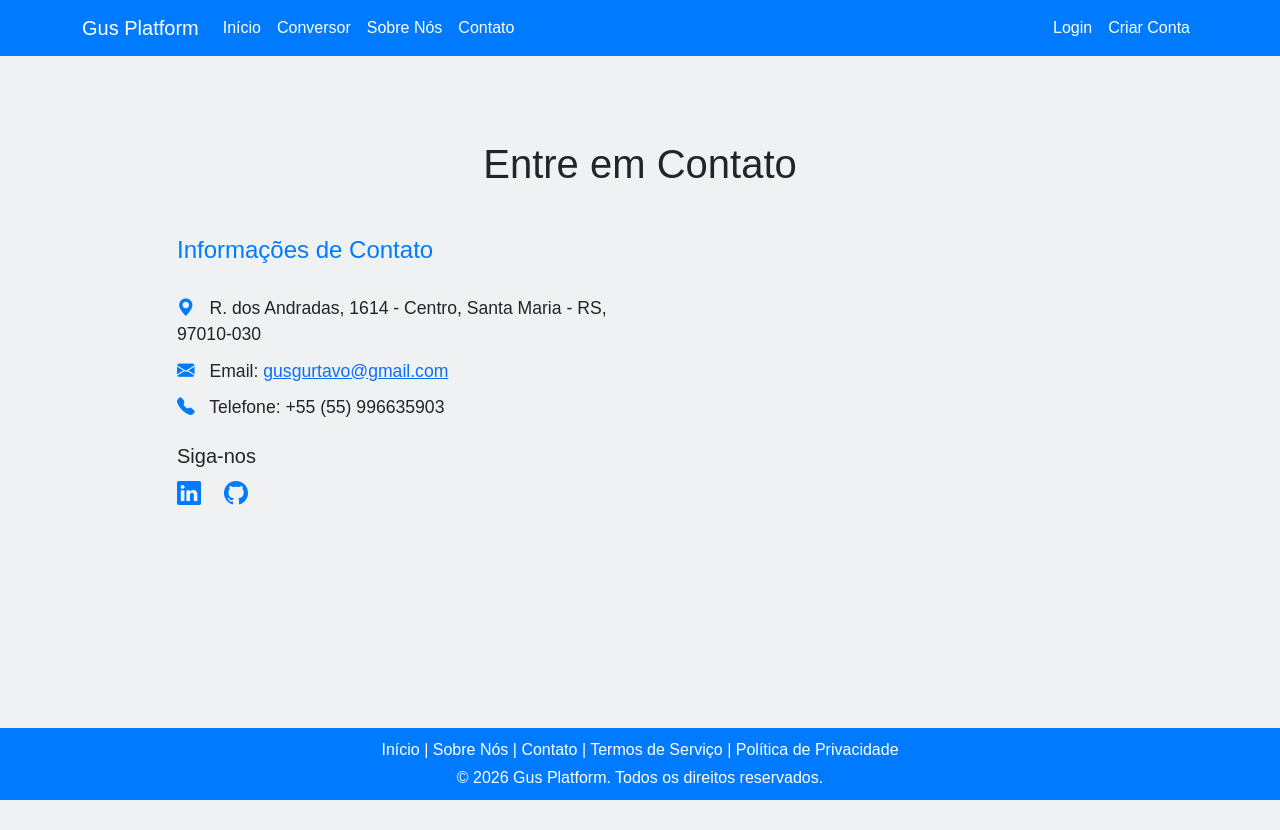
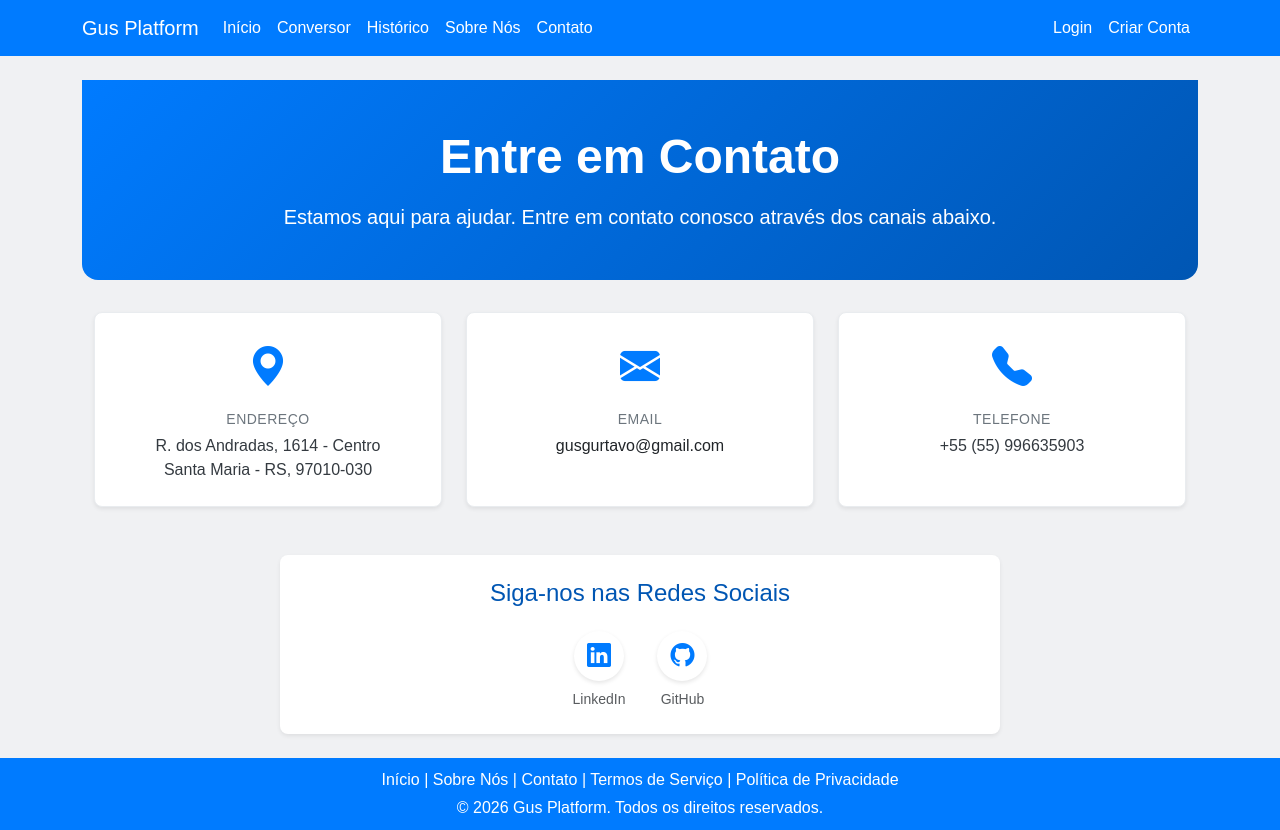
Before and after one commit to GustavoGarciaPereira/SIESTA_Platform, a Django app: page /contact/ in a window 1280 px wide. Before the commit the page ends 800 px from the top, so only its background shows below. Run offline with Django 4.2, Linux system fonts and the light colour scheme.

Commit message:
correcao visial

```diff
--- a/converter/templates/base.html
+++ b/converter/templates/base.html
@@ -28,6 +28,9 @@
                     </li>
                     <li class="nav-item">
                         <a class="nav-link" href="{% url 'convert' %}">Conversor</a>
+                    </li>
+                    <li class="nav-item">
+                        <a class="nav-link" href="{% url 'converter_history' %}">Histórico</a>
                     </li>
                     <li class="nav-item">
                         <a class="nav-link" href="{% url 'about' %}">Sobre Nós</a>
--- a/converter/templates/contact.html
+++ b/converter/templates/contact.html
@@ -4,42 +4,85 @@
 
 {% block extra_css %}
 <style>
-    .contact-section {
-        padding: 60px 0;
+.contact-hero {
+    background: linear-gradient(135deg, #007bff 0%, #0056b3 100%);
+    color: white;
+    padding: 3rem 0;
+    margin-bottom: 2rem;
+    border-radius: 0 0 1rem 1rem;
 }
-    .contact-section h2 {
-        color: #007bff; /* Cor primária da navbar */
-        margin-bottom: 30px;
+.contact-card {
+    background: #fff;
+    border: 1px solid #e9ecef;
+    border-radius: 0.5rem;
+    box-shadow: 0 0.125rem 0.25rem rgba(0,0,0,0.075);
+    transition: all 0.2s ease;
+    height: 100%;
+    padding: 1.5rem;
+    text-align: center;
 }
-    .contact-info p {
-        font-size: 1.1rem;
-        margin-bottom: 10px;
+.contact-card:hover {
+    transform: translateY(-3px);
+    box-shadow: 0 0.5rem 1rem rgba(0,0,0,0.1);
+    border-color: #007bff;
 }
-    .contact-info i {
-        margin-right: 10px;
+.contact-icon {
+    font-size: 2.5rem;
     color: #007bff;
+    margin-bottom: 0.75rem;
 }
-    .contact-form {
-        background-color: #fff;
-        padding: 30px;
-        border-radius: 8px;
-        box-shadow: 0 0 20px rgba(0,0,0,0.1);
+.contact-label {
+    font-size: 0.875rem;
+    color: #6c757d;
+    text-transform: uppercase;
+    letter-spacing: 0.5px;
+    margin-bottom: 0.25rem;
 }
-    /* Adicionar ícones do Bootstrap se não estiverem globalmente disponíveis */
-    @import url("https://cdn.jsdelivr.net/npm/bootstrap-icons@1.7.2/font/bootstrap-icons.css");
+.contact-value {
+    font-size: 1rem;
+    color: #343a40;
+    font-weight: 500;
+}
+.social-icon {
+    display: inline-flex;
+    align-items: center;
+    justify-content: center;
+    width: 50px;
+    height: 50px;
+    border-radius: 50%;
+    background: #fff;
+    color: #007bff;
+    font-size: 1.5rem;
+    text-decoration: none;
+    transition: all 0.2s ease;
+    box-shadow: 0 2px 4px rgba(0,0,0,0.1);
+}
+.social-icon:hover {
+    background: #007bff;
+    color: white;
+    transform: scale(1.05);
+}
 </style>
 {% endblock %}
 
 {% block content %}
-<div class="container contact-section">
-    <div class="row">
-        <div class="col-lg-10 mx-auto">
-            <h1 class="text-center mb-5">Entre em Contato</h1>
+<!-- Hero Section -->
+<div class="contact-hero">
+    <div class="container">
+        <div class="row justify-content-center">
+            <div class="col-lg-8 text-center">
+                <h1 class="display-5 fw-bold mb-3">Entre em Contato</h1>
+                <p class="lead mb-0">Estamos aqui para ajudar. Entre em contato conosco através dos canais abaixo.</p>
+            </div>
+        </div>
+    </div>
+</div>
 
-            {# Bloco para exibir mensagens do Django, se não estiver no base.html #}
+<div class="container">
+    <!-- Messages -->
     {% if messages %}
-                <div class="row justify-content-center mb-3">
-                    <div class="col-md-8">
+    <div class="row justify-content-center mb-4">
+        <div class="col-lg-10">
             {% for message in messages %}
             <div class="alert alert-{{ message.tags }} alert-dismissible fade show" role="alert">
                 {{ message }}
@@ -49,53 +92,53 @@
         </div>
     </div>
     {% endif %}
-            {# Se já estiver no base.html, este bloco acima não é necessário aqui #}
 
-
-            <div class="row">
-                <div class="col-md-6 mb-4 mb-md-0">
-                    <div class="contact-info">
-                        <h2 class="h4">Informações de Contato</h2>
-                        <p><i class="bi bi-geo-alt-fill"></i> R. dos Andradas, 1614 - Centro, Santa Maria - RS, 97010-030</p>
-                        <p><i class="bi bi-envelope-fill"></i> Email: <a href="mailto:gusgurtavo@gmail.com">gusgurtavo@gmail.com</a></p>
-                        <p><i class="bi bi-telephone-fill"></i> Telefone: +55 (55) 996635903</p>
-
-                        <h3 class="h5 mt-4">Siga-nos</h3>
-                        <p>
-                            <a href="https://www.linkedin.com/in/gustavo-garcia-pereira-078240143/" class="text-primary me-2"><i class="bi bi-linkedin fs-4"></i></a>
-                            <a href="https://github.com/GustavoGarciaPereira/SIESTA_Platform" class="text-primary"><i class="bi bi-github fs-4"></i></a>
-                        </p>
+    <!-- Contact Cards -->
+    <div class="row g-4 mb-5">
+        <div class="col-md-4">
+            <div class="contact-card">
+                <div class="contact-icon"><i class="bi bi-geo-alt-fill"></i></div>
+                <div class="contact-label">Endereço</div>
+                <div class="contact-value">R. dos Andradas, 1614 - Centro<br>Santa Maria - RS, 97010-030</div>
+            </div>
+        </div>
+        <div class="col-md-4">
+            <div class="contact-card">
+                <div class="contact-icon"><i class="bi bi-envelope-fill"></i></div>
+                <div class="contact-label">Email</div>
+                <div class="contact-value"><a href="mailto:gusgurtavo@gmail.com" class="text-decoration-none text-dark">gusgurtavo@gmail.com</a></div>
+            </div>
+        </div>
+        <div class="col-md-4">
+            <div class="contact-card">
+                <div class="contact-icon"><i class="bi bi-telephone-fill"></i></div>
+                <div class="contact-label">Telefone</div>
+                <div class="contact-value">+55 (55) 996635903</div>
+            </div>
         </div>
     </div>
 
-                {% comment %} <div class="col-md-6">
-                    <div class="contact-form">
-                        <h2 class="h4 mb-4">Envie-nos uma Mensagem</h2>
-                        <form action="{% url 'contact_submit' %}" method="POST">
-                            {% csrf_token %}
-                            <div class="mb-3">
-                                <label for="contactName" class="form-label">Seu Nome</label>
-                                <input type="text" class="form-control" id="contactName" name="name" required>
+    <!-- Social Media -->
+    <div class="row justify-content-center">
+        <div class="col-lg-8">
+            <div class="card border-0 shadow-sm">
+                <div class="card-body text-center py-4">
+                    <h3 class="h4 mb-4" style="color: #0056b3;">Siga-nos nas Redes Sociais</h3>
+                    <div class="d-flex justify-content-center">
+                        <div class="text-center mx-3">
+                            <a href="https://www.linkedin.com/in/gustavo-garcia-pereira-078240143/" class="social-icon" target="_blank" rel="noopener noreferrer">
+                                <i class="bi bi-linkedin"></i>
+                            </a>
+                            <div class="small text-muted mt-2">LinkedIn</div>
                         </div>
-                            <div class="mb-3">
-                                <label for="contactEmail" class="form-label">Seu Email</label>
-                                <input type="email" class="form-control" id="contactEmail" name="email" required>
+                        <div class="text-center mx-3">
+                            <a href="https://github.com/GustavoGarciaPereira/SIESTA_Platform" class="social-icon" target="_blank" rel="noopener noreferrer">
+                                <i class="bi bi-github"></i>
+                            </a>
+                            <div class="small text-muted mt-2">GitHub</div>
                         </div>
-                            <div class="mb-3">
-                                <label for="contactSubject" class="form-label">Assunto</label>
-                                <input type="text" class="form-control" id="contactSubject" name="subject" required>
                     </div>
-                            <div class="mb-3">
-                                <label for="contactMessage" class="form-label">Mensagem</label>
-                                <textarea class="form-control" id="contactMessage" name="message" rows="5" required></textarea>
                 </div>
-                            <button type="submit" class="btn btn-primary w-100">
-                                <i class="bi bi-send-fill"></i> Enviar Mensagem
-                            </button>
-                            <!-- Removida a nota sobre o formulário ser um exemplo, pois agora ele "funciona" -->
-                        </form>
-                    </div>
-                </div> {% endcomment %}
             </div>
         </div>
     </div>
--- a/converter/templates/converter/my_configs.html
+++ b/converter/templates/converter/my_configs.html
@@ -17,6 +17,9 @@
     <div class="mb-3">
         <a href="{% url 'convert' %}" class="btn btn-primary">
             <i class="bi bi-arrow-left"></i> Voltar para Conversão
+        </a>
+        <a href="{% url 'converter_history' %}" class="btn btn-outline-secondary">
+            <i class="bi bi-clock-history"></i> Histórico
         </a>
     </div>
 
--- a/converter/templates/converter/upload.html
+++ b/converter/templates/converter/upload.html
@@ -363,6 +363,9 @@
             </div>
 
             {% if user.is_authenticated %}
+            <a href="{% url 'converter_history' %}" class="btn btn-outline-secondary">
+                <i class="bi bi-clock-history"></i> Histórico
+            </a>
             <a href="{% url 'my_configurations' %}" class="btn btn-secondary">
                 <i class="bi bi-gear-fill"></i> Minhas Configurações
             </a>
```
Also changed, not shown: converter/views.py (+10 -1 lines). Lines whose indentation alone changed are shown as unchanged.
